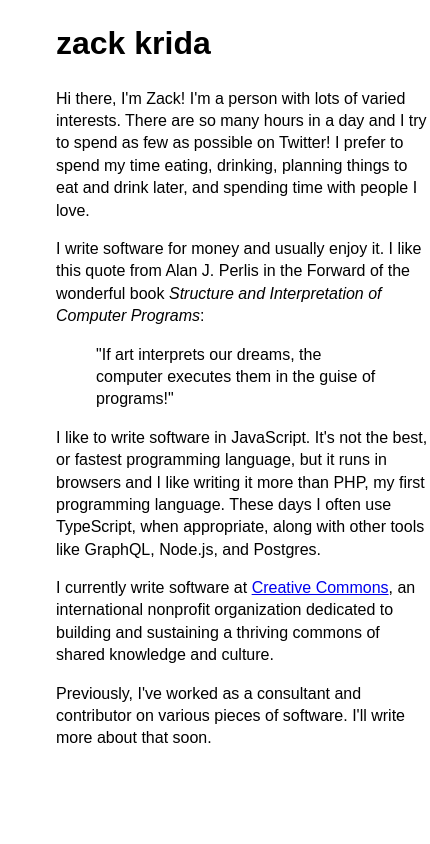
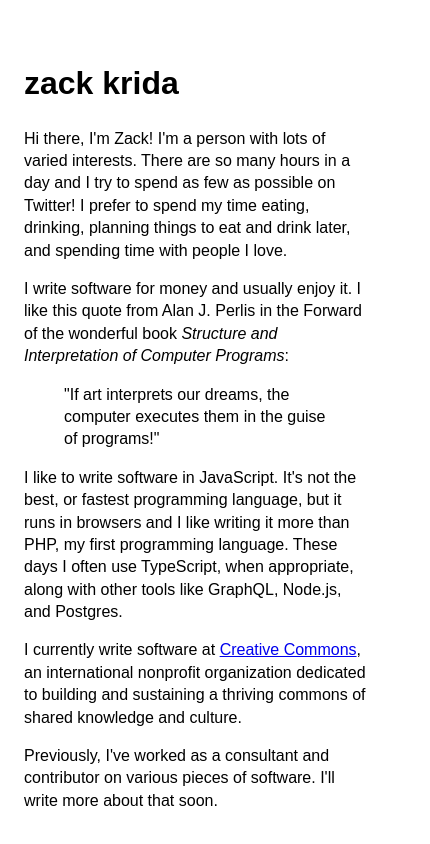
Before and after one commit to zackkrida/.com, a Next.js app: page / in a window 390 px wide. Shown: the top 844 px of the page, 430 px wide, since content can reach past the window. Built offline with nearby package versions, Linux system fonts and the light colour scheme.

Commit message:
fix responsive styles

```diff
--- a/main.css
+++ b/main.css
@@ -2,7 +2,15 @@
   box-sizing: border-box;
   font-family: sans-serif;
   line-height: 1.4;
-  margin: 0 3rem;
-  max-width: 600px;
-  width: 100%;
+  padding: 2rem 1rem 1rem;
 }
+
+@media screen and (min-width: 800px) {
+  #__next {
+    padding: 0;
+    box-sizing: border-box;
+    margin: 0 3rem;
+    max-width: 600px;
+    width: 100%;
+  }
+}
```
